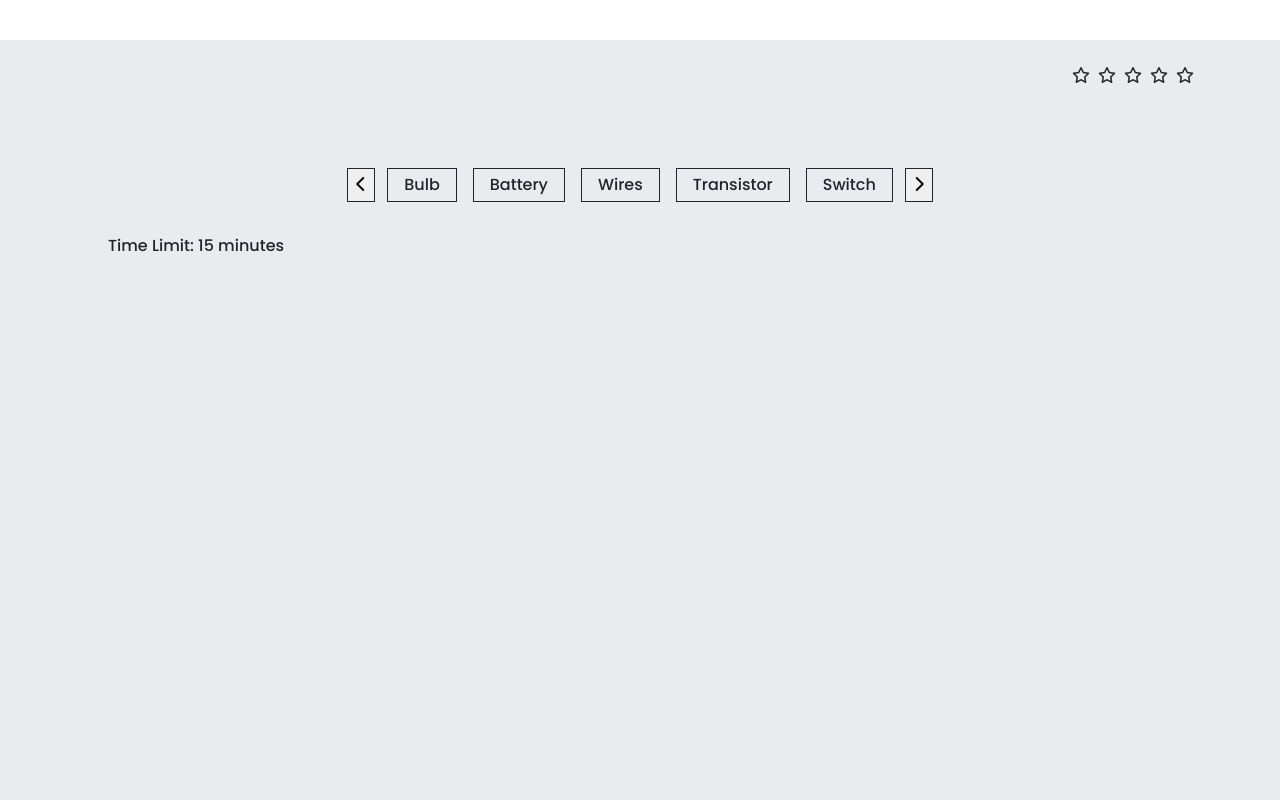
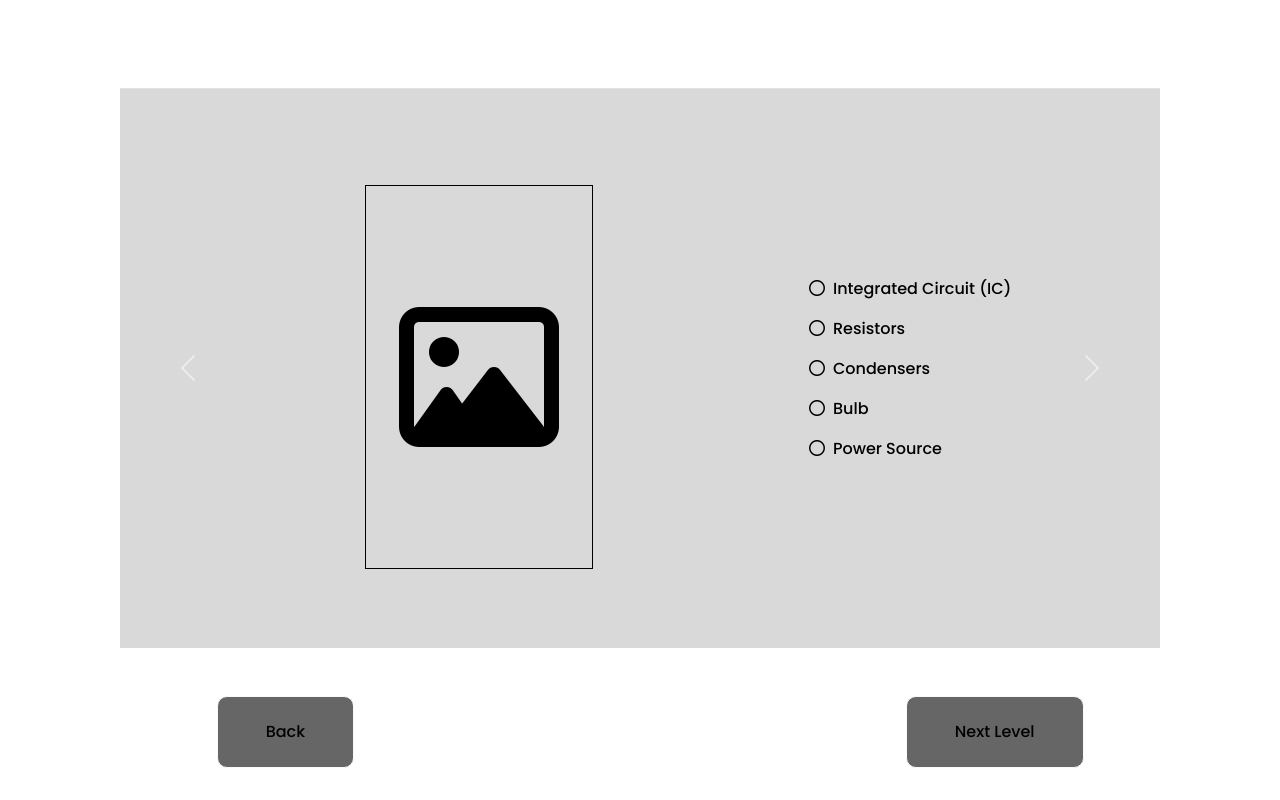
Before and after one commit to Tasheela99/alpha-learn-x-frontend, a React (Vite) app: page /activity3 in a window 1280 px wide. Shown: the part 920-1720 px from the top of the page. Built offline with nearby package versions, Linux system fonts and the light colour scheme.

Commit message:
activity 1,2,3,4 commit 2

```diff
--- a/src/App.tsx
+++ b/src/App.tsx
@@ -38,9 +38,9 @@ const App: React.FC = () => {
                 {/* still not set to Protected Route */}
                 <Route path="/activity1" element={<Activity1/>} />
                 <Route path="/activity2" element={<Activity2/>} />
-                <Route path="/activity3" element={<Activity2/>} />
+                <Route path="/activity3" element={<Activity3/>} />
 
-                <Route path="/activity4" element={<Activity2/>} />
+                <Route path="/activity4" element={<Activity4/>} />
 
 
 
--- a/src/assets/css/Activity.css
+++ b/src/assets/css/Activity.css
@@ -27,19 +27,27 @@
 }
 .l-shape-pseudo {
     position: relative;
-    width: 100vh;
+    width: 160vh; /* Match the width of the pseudo-element */
     height: 70vh;
     background-color: #ffffff;
-  }
-  .l-shape-pseudo::after {
+}
+.l-shape-pseudo::after {
     content: '';
     position: absolute;
     bottom: 0;
     left: 0;
-    width: 160vh;
+    width: 100vh; /* Smaller than parent */
     height: 40vh;
     background-color: #fdfdfd;
-  }
+}
+.inner-content {
+    position: absolute;
+    top: 0;
+    left: 100vh; /* Start where the horizontal part of L ends */
+    width: calc(160vh - 100vh); /* Remaining width */
+    height: calc(70vh - 40vh); /* Height above the L's base */
+    background-color: rgba(0,0,0,0.1);
+}
 .activity-button{
     background-color: #666666;
 }
@@ -47,3 +55,17 @@
     height: 70vh;
 
 }
+.radius{
+    border-radius: 10px;
+}
+.emty-box{
+height: 9vh;
+}
+.color-black{
+    color: black;
+
+
+}
+.emty-box{
+   width: 20vh;
+}
--- a/src/components/common/ComponentCarousel.tsx
+++ b/src/components/common/ComponentCarousel.tsx
@@ -33,21 +33,21 @@ const ComponentCarousel = () => {
     <div className="container-fluid py-3">
       <div className="row justify-content-center align-items-center g-2">
         <div className="col-auto">
-          <button className="border border-1 border-dark py-1 px-2" onClick={handlePrev}>
+          <button className="border border-1 bg-white border-dark py-1 px-2" onClick={handlePrev}>
             <i className="fa-solid fa-chevron-left"></i>
           </button>
         </div>
 
         {visibleComponents.map((component, index) => (
           <div className="col-auto px-2" key={index}>
-            <div className="border border-1 border-dark py-1 px-3 d-flex justify-content-center">
+            <div className="border border-1 border-dark bg-white py-1 px-3 d-flex justify-content-center">
               {component}
             </div>
           </div>
         ))}
 
         <div className="col-auto">
-          <button className="border border-1 border-dark py-1 px-2" onClick={handleNext}>
+          <button className="border border-1  bg-white border-dark py-1 px-2" onClick={handleNext}>
             <i className="fa-solid fa-chevron-right"></i>
           </button>
         </div>
--- /dev/null
+++ b/src/components/common/ImageCarousel.tsx
@@ -0,0 +1,186 @@
+import React, { useState } from "react";
+
+function ImageCarousel() {
+  const [activeIndex, setActiveIndex] = useState(0);
+
+  // Static content instead of props
+  const items = [
+    {
+      content: (
+        <div
+          className="text-center text-white p-5 d-flex"
+          style={{ height: "60vh" }}
+        >
+          <div className="emty-box"></div>
+
+          <div
+            className="col  d-flex justify-content-center align-items-center"
+            style={{ border: "1px solid black" }}
+          >
+            <i className="fa-regular fa-image fa-10x color-black"></i>
+          </div>
+          <div className="emty-box"></div>
+
+          <div className="col d-flex flex-column justify-content-center text-start color-black mx-5 ">
+            <p>
+              <i className="fa-regular fa-circle mx-2   "></i>Integrated Circuit
+              (IC)
+            </p>
+
+            <p>
+              <i className="fa-regular fa-circle mx-2  "></i>Resistors
+            </p>
+
+            <p>
+              <i className="fa-regular fa-circle mx-2  "></i>Condensers
+            </p>
+
+            <p>
+              <i className="fa-regular fa-circle mx-2  "></i>Bulb
+            </p>
+
+            <p>
+              <i className="fa-regular fa-circle mx-2  "></i>Power Source
+            </p>
+          </div>
+        </div>
+      ),
+    },
+    {
+      content: (
+        <div
+          className="text-center text-white p-5 d-flex"
+          style={{ height: "60vh" }}
+        >
+          <div className="emty-box"></div>
+
+          <div
+            className="col  d-flex justify-content-center align-items-center"
+            style={{ border: "1px solid black" }}
+          >
+            <i className="fa-regular fa-image fa-10x color-black"></i>
+          </div>
+          <div className="emty-box"></div>
+
+          <div className="col d-flex flex-column justify-content-center text-start color-black mx-5 ">
+            <p>
+              <i className="fa-regular fa-circle mx-2   "></i>Integrated Circuit
+              (IC)
+            </p>
+
+            <p>
+              <i className="fa-regular fa-circle mx-2  "></i>Resistors
+            </p>
+
+            <p>
+              <i className="fa-regular fa-circle mx-2  "></i>Condensers
+            </p>
+
+            <p>
+              <i className="fa-regular fa-circle mx-2  "></i>Bulb
+            </p>
+
+            <p>
+              <i className="fa-regular fa-circle mx-2  "></i>Power Source
+            </p>
+          </div>
+        </div>
+      ),
+    },
+    {
+      content: (
+        <div
+          className="text-center text-white p-5 d-flex"
+          style={{ height: "60vh" }}
+        >
+          <div className="emty-box"></div>
+
+          <div
+            className="col  d-flex justify-content-center align-items-center"
+            style={{ border: "1px solid black" }}
+          >
+            <i className="fa-regular fa-image fa-10x color-black"></i>
+          </div>
+          <div className="emty-box"></div>
+
+          <div className="col d-flex flex-column justify-content-center text-start color-black mx-5 ">
+            <p>
+              <i className="fa-regular fa-circle mx-2   "></i>Integrated Circuit
+              (IC)
+            </p>
+
+            <p>
+              <i className="fa-regular fa-circle mx-2  "></i>Resistors
+            </p>
+
+            <p>
+              <i className="fa-regular fa-circle mx-2  "></i>Condensers
+            </p>
+
+            <p>
+              <i className="fa-regular fa-circle mx-2  "></i>Bulb
+            </p>
+
+            <p>
+              <i className="fa-regular fa-circle mx-2  "></i>Power Source
+            </p>
+          </div>
+        </div>
+      ),
+    },
+  ];
+
+  const handlePrev = () => {
+    setActiveIndex((prevIndex) =>
+      prevIndex === 0 ? items.length - 1 : prevIndex - 1
+    );
+  };
+
+  const handleNext = () => {
+    setActiveIndex((prevIndex) =>
+      prevIndex === items.length - 1 ? 0 : prevIndex + 1
+    );
+  };
+
+  return (
+    <div
+      id="carouselExampleControls"
+      className="carousel slide"
+      data-bs-ride="carousel"
+    >
+      <div className="carousel-inner" style={{ height: "70vh" }}>
+        {items.map((item, index) => (
+          <div
+            key={index}
+            className={`carousel-item ${index === activeIndex ? "active" : ""}`}
+          >
+            <div
+              className="row h-100 d-flex justify-content-center p-5  border border-red align-items-center"
+              style={{ backgroundColor: "#D9D9D9", border: "1px solid black" }}
+            >
+              {item.content}
+            </div>
+          </div>
+        ))}
+      </div>
+      <button
+        className="carousel-control-prev"
+        type="button"
+        onClick={handlePrev}
+      >
+        <span className="carousel-control-prev-icon" aria-hidden="true"></span>
+        <span className="visually-hidden">Previous</span>
+      </button>
+      <button
+        className="carousel-control-next"
+        type="button"
+        onClick={handleNext}
+      >
+        <span className="carousel-control-next-icon" aria-hidden="true"></span>
+        <span className="visually-hidden">Next</span>
+      </button>
+    </div>
+  );
+}
+
+export default ImageCarousel;
--- a/src/pages/teacher/activity/Activity1.tsx
+++ b/src/pages/teacher/activity/Activity1.tsx
@@ -57,7 +57,11 @@ export function Activity1() {
         <p className="px-5 mx-5">Time Limit: 10 minutes</p>
         <div className="row px-5 mx-5 mt-5 ">
           <div className="col-1"></div>
-          <div className="l-shape-pseudo"></div>
+          <div className="l-shape-pseudo">
+            <div className="inner-content d-flex justify-content-center align-items-center">
+              <div className="row py-3  px-5 bg-white  radius">Hint</div>
+            </div>
+          </div>{" "}
         </div>
         <div className="row px-5 mx-5 mt-5 ">
           <div className="col d-flex justify-content-center">
@@ -65,22 +69,24 @@ export function Activity1() {
             <button className="btn btn-light px-5 activity-button">Back</button>
           </div>
           <div className="col  ">
-            <div className="row d-flex justify-content-center "><i className="fa-solid fa-qrcode fa-3x  d-flex justify-content-center"></i></div>
-            <div className="row d-flex justify-content-center">View your 3D circuit</div>
+            <div className="row d-flex justify-content-center ">
+              <i className="fa-solid fa-qrcode fa-3x  d-flex justify-content-center"></i>
+            </div>
+            <div className="row d-flex justify-content-center">
+              View your 3D circuit
+            </div>
           </div>
           <div className="col  d-flex justify-content-center">
             {" "}
-            <button className="btn btn-light px-5 activity-button">Next Level</button>
+            <button className="btn btn-light px-5 activity-button">
+              Next Level
+            </button>
           </div>
         </div>
 
         <div className="row">
-                        <div className="col-12 divider"></div>
-                    </div>
-
-
-
-
+          <div className="col-12 divider"></div>
+        </div>
       </div>
       {/*<FooterComponet/>*/}
     </div>
--- a/src/pages/teacher/activity/Activity3.tsx
+++ b/src/pages/teacher/activity/Activity3.tsx
@@ -1,9 +1,11 @@
 import "../../../assets/css/Activity.css";
 import ButtonCarousel from "../../../components/common/ComponentCarousel";
+import ImageCarousel from "../../../components/common/ImageCarousel";
 export function Activity3() {
+
   return (
     <div>
-      <div className="container-fluid bg-body-secondary">
+      <div className="container-fluid ">
         <div className="row bg-white" style={{ height: "120vh" }}>
           <div className="col-12 mt-5 py-5 justify-content-center">
             <div className="row  d-flex align-items-center justify-content-center px-5">
@@ -33,22 +35,12 @@ export function Activity3() {
           </div>
         </div>
 
-        <div className="container pb-4">
-          <div className="row my-4">
-            <div className="col-12 text-end">
-              {Array.from({ length: 5 }).map((_, index) => (
-                <i key={`star-${index}`} className="fa-regular fa-star mx-1" />
-              ))}{" "}
-            </div>
-          </div>
-        </div>
-        <div className="container-fluid py-3">
-          <ButtonCarousel />
-        </div>
-        <p className="px-5 mx-5">Time Limit: 15 minutes</p>
+
+
         <div className="row px-5 mx-5 mt-5 ">
+        <ImageCarousel  />
+
           <div className="col-1"></div>
-          <div className="container my-4 p-4 text-white rounded cards"></div>
           </div>
         <div className="row px-5 mx-5 mt-5 ">
           <div className="col d-flex justify-content-center">
@@ -56,8 +48,7 @@ export function Activity3() {
             <button className="btn btn-light px-5 activity-button">Back</button>
           </div>
           <div className="col  ">
-            <div className="row d-flex justify-content-center "><i className="fa-solid fa-qrcode fa-3x  d-flex justify-content-center"></i></div>
-            <div className="row d-flex justify-content-center">View your 3D circuit</div>
+            <div className="emty-box"></div>
           </div>
           <div className="col  d-flex justify-content-center">
             {" "}
```
